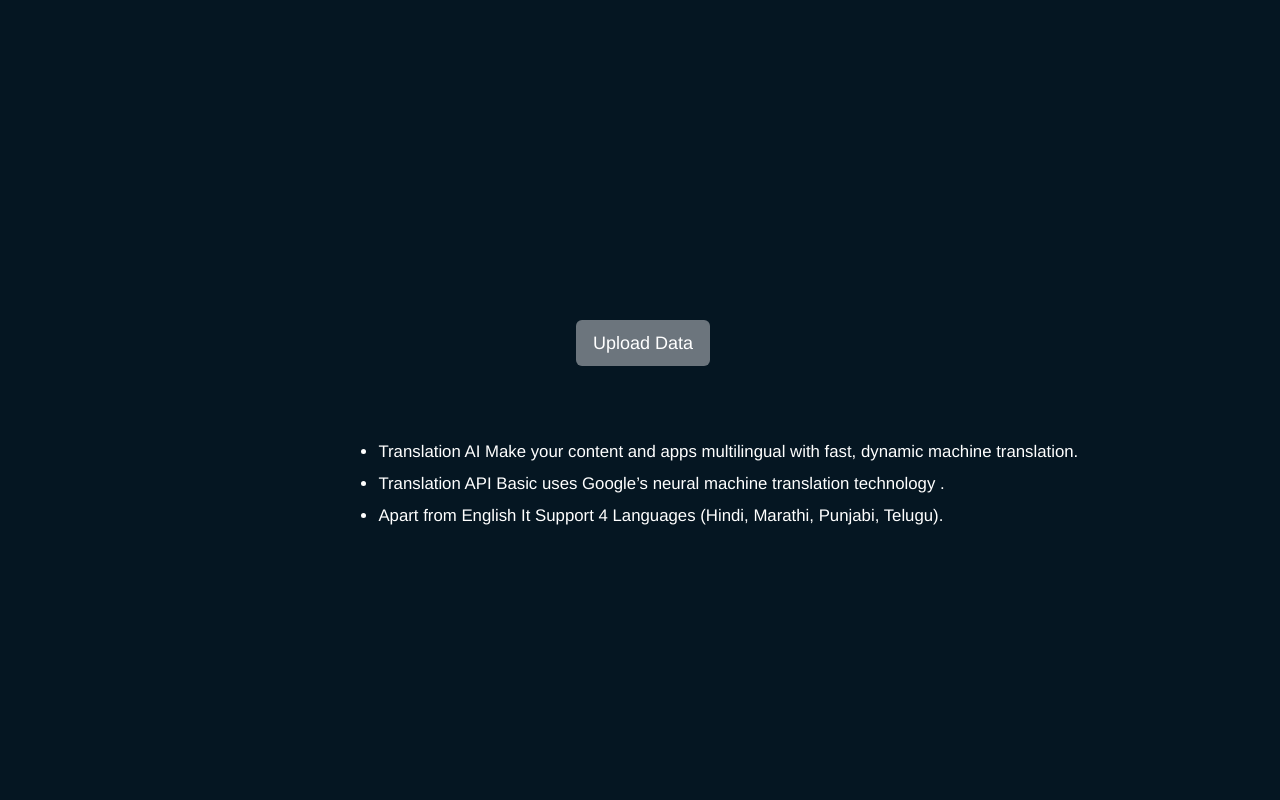
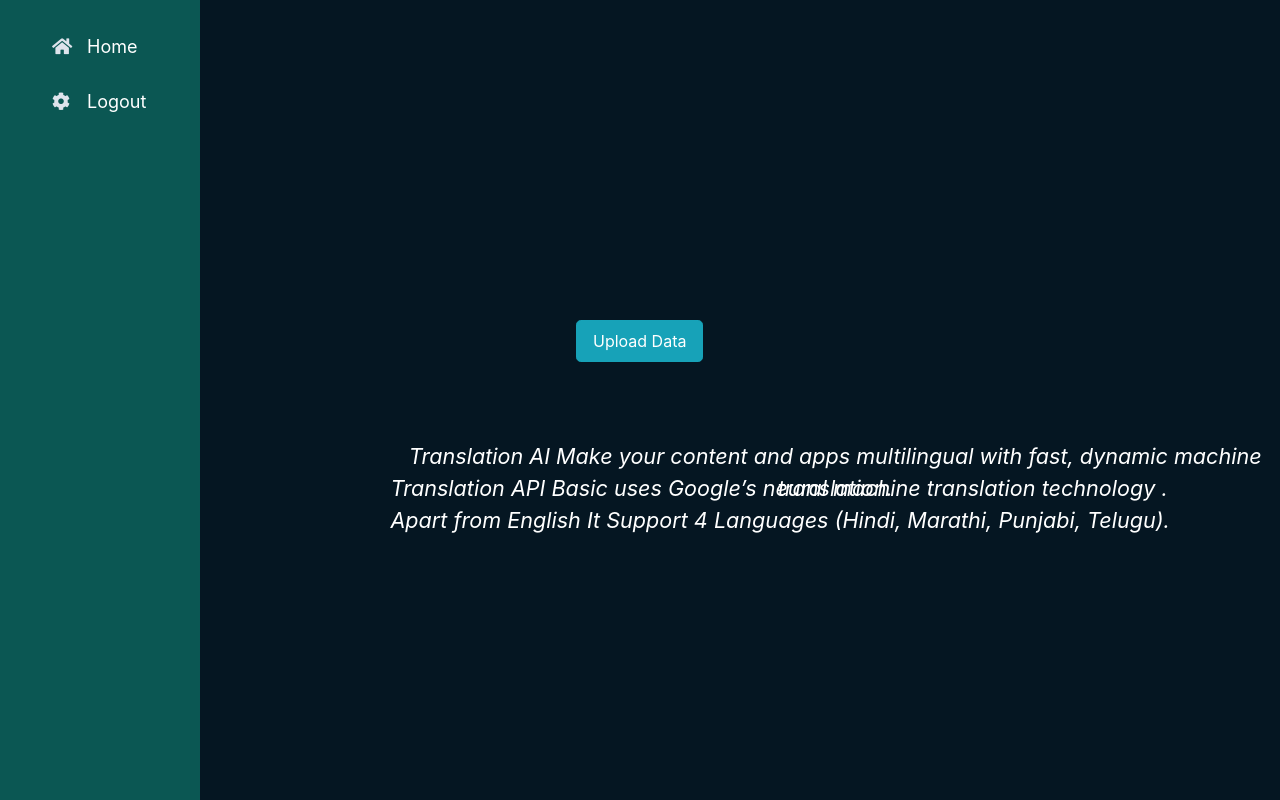
Before and after one commit to Amol2709/Ace, a Django app: page / in a window 1280 px wide. Run offline with Django 4.2, Linux system fonts and the light colour scheme; the visitor is signed in with stand-in values (Sample User, id 1); some libraries are stand-ins or nearby versions.

Commit message:
Changed home.html

```diff
--- a/Ace/CoreApp/static/CoreApp/style.css
+++ b/Ace/CoreApp/static/CoreApp/style.css
@@ -18,7 +18,7 @@ body{
     position: fixed;
     top: 0;
     left: 0;
-    width: 225px;
+    width: 200px;
     height: 100%;
     padding: 20px 0;
     transition: all 0.5s ease;
--- a/Ace/CoreApp/templates/CoreApp/home.html
+++ b/Ace/CoreApp/templates/CoreApp/home.html
@@ -1,10 +1,17 @@
 {% extends "CoreApp/base.html" %}
+{% load static %}
+{% block content %}
+<link rel="stylesheet" href="https://maxcdn.bootstrapcdn.com/bootstrap/4.0.0/css/bootstrap.min.css" integrity="sha384-Gn5384xqQ1aoWXA+058RXPxPg6fy4IWvTNh0E263XmFcJlSAwiGgFAW/dAiS6JXm" crossorigin="anonymous">
+<link rel="stylesheet" href="https://use.fontawesome.com/releases/v5.8.1/css/all.css">
+<link rel="stylesheet" href="{% static 'CoreApp/style.css' %}">
 
-{% block content %}
+
+      <!-- CSS only bootstrap -->
+
+
+<script src="https://maxcdn.bootstrapcdn.com/bootstrap/4.0.0/js/bootstrap.min.js" integrity="sha384-JZR6Spejh4U02d8jOt6vLEHfe/JQGiRRSQQxSfFWpi1MquVdAyjUar5+76PVCmYl" crossorigin="anonymous"></script>
 <style>
-.wrapper {
-  text-align: center;
-}
+
 
 .button_div {
   position: absolute;
@@ -16,19 +23,53 @@
   position: fixed;
   top: 55%;
   left:28%;
+  font-size: 18px;
+  font-style: italic;
 }
 .text_content_2 {
   position: fixed;
   top: 59%;
   left:28%;
+  font-size: 18px;
+  font-style: italic;
 }
 .text_content_3 {
   position: fixed;
   top: 63%;
   left:28%;
+  font-size: 18px;
+  font-style: italic;
 }
   </style>
- <link rel="stylesheet" href="https://maxcdn.bootstrapcdn.com/bootstrap/3.4.1/css/bootstrap.min.css">
+    <div class="wrapper">
+      <div class="sidebar">
+
+        <ul>
+          <li>
+            <a href="{% url 'CoreApp:home' %}" >
+                <span class="icon"><i class="fas fa-home"></i></span>
+                <span class="item">Home</span>
+            </a>
+          </li>
+          <li>
+            <a href="{% url 'Authentication:logout' %}">
+                <span class="icon"><i class="fas fa-cog"></i></span>
+                <span class="item">Logout</span>
+            </a>
+          </li>
+        </ul>
+      </div>
+    </div>
+    <div class="section">
+      <div class="top_navbar">
+          <div class="hamburger">
+              <a>
+                  <i class="fas fa-bars" style="color:  #1BA098;"></i>
+              </a>
+          </div>
+      </div>
+    </div>
+
 
  {% if messages %}
  {% for message in messages %}
@@ -38,9 +79,9 @@
  {% endfor %}
  {% endif %}
 
-<div class="wrapper">
+<div style="text-align: center;">
     <div class="button_div">
-        <button type="button" class=" btn btn-secondary btn-lg" data-toggle="modal" data-target="#myModal">Upload Data</button>
+        <button type="button" class=" btn btn-info btn-lg" data-toggle="modal" data-target="#myModal" style="font-size:medium">Upload Data</button>
     </div>
     <div class = "text_content_1" >
       <ul>
@@ -96,12 +137,19 @@
               </form>
         </div>
         <div class="modal-footer">
-          <button type="button" class="btn btn-secondary" data-dismiss="modal">Close</button>
-          <button type="button" class="btn btn-primary">Save changes</button>
+          <button type="button" class="btn btn-info" data-dismiss="modal">Close</button>
+
         </div>
       </div>
     </div>
   </div>
+
   <script src="https://ajax.googleapis.com/ajax/libs/jquery/3.6.0/jquery.min.js"></script>
   <script src="https://maxcdn.bootstrapcdn.com/bootstrap/3.4.1/js/bootstrap.min.js"></script>
+  <script>
+    var hamburger = document.querySelector(".hamburger");
+        hamburger.addEventListener("click", function(){
+            document.querySelector("body").classList.toggle("active");
+        })
+  </script>
 {% endblock content %}
```
Also changed, not shown: 1 other file.
